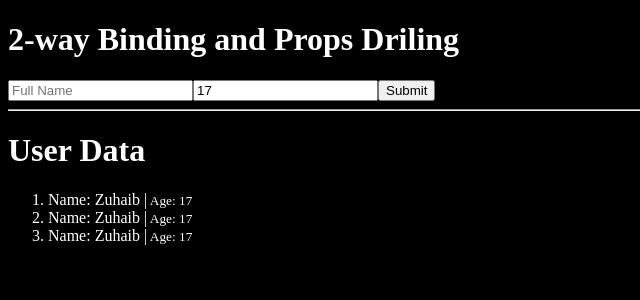
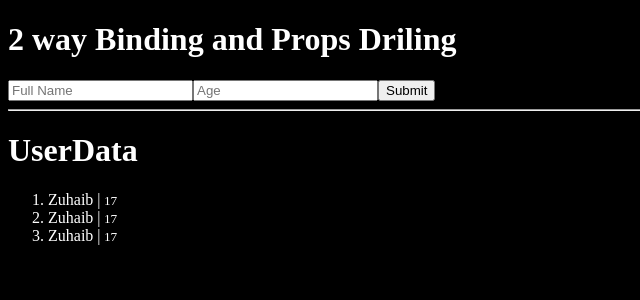
Before and after one commit to Zuhaib-dev/live-cohort-React, a React (Vite) app: page / in a window 1280 px wide. Shown: the top 300 px of the page, without its empty margins (0-640 px from the left). Built offline with nearby package versions, Linux system fonts and the light colour scheme.

Commit message:
Done With the practice horaay

```diff
--- a/src/components/Create.jsx
+++ b/src/components/Create.jsx
@@ -2,17 +2,16 @@ import React, { useState } from "react";
 
 const create = (props) => {
   const [fullname, setfullname] = useState("");
-  const [age, setage] = useState(17);
+  const [age, setage] = useState("");
   return (
     <div>
-      <form
-        onSubmit={(e) => {
-          e.preventDefault();
-          let newUSer = { fullname, age };
-          console.log(newUSer);
-        }}
-      >
-        <h1>2-way Binding and Props Driling</h1>
+      <form onSubmit={(e)=>{
+        e.preventDefault()
+        let newUser = {fullname,age}
+        console.log(newUser);
+
+      }}>
+        <h1>2 way Binding and Props Driling</h1>
         <input
           onChange={(e) => setfullname(e.target.value)}
           value={fullname}
@@ -27,6 +26,7 @@ const create = (props) => {
         />
         <button>Submit</button>
       </form>
+      <hr />
     </div>
   );
 };
--- a/src/components/Read.jsx
+++ b/src/components/Read.jsx
@@ -1,22 +1,18 @@
-import React, { useState } from "react";
+import React from "react";
 
 const Read = (props) => {
-  const users = props.users
-  const setUSers = props.setUSers
-
-
-
+  const users = props.users;
   const renderUsers = users.map((user, index) => {
     return (
       <li key={index}>
-        <span>Name: {user.name} </span> |<small> Age: {user.age}</small>
+        <span> {user.name} </span> |
+        <small>  {user.age}</small>
       </li>
     );
   });
   return (
     <div>
-      <hr />
-      <h1>User Data</h1>
+      <h1>UserData</h1>
       <ol>{renderUsers}</ol>
     </div>
   );
```
Also changed, not shown: src/App.jsx (+8 -9 lines).
